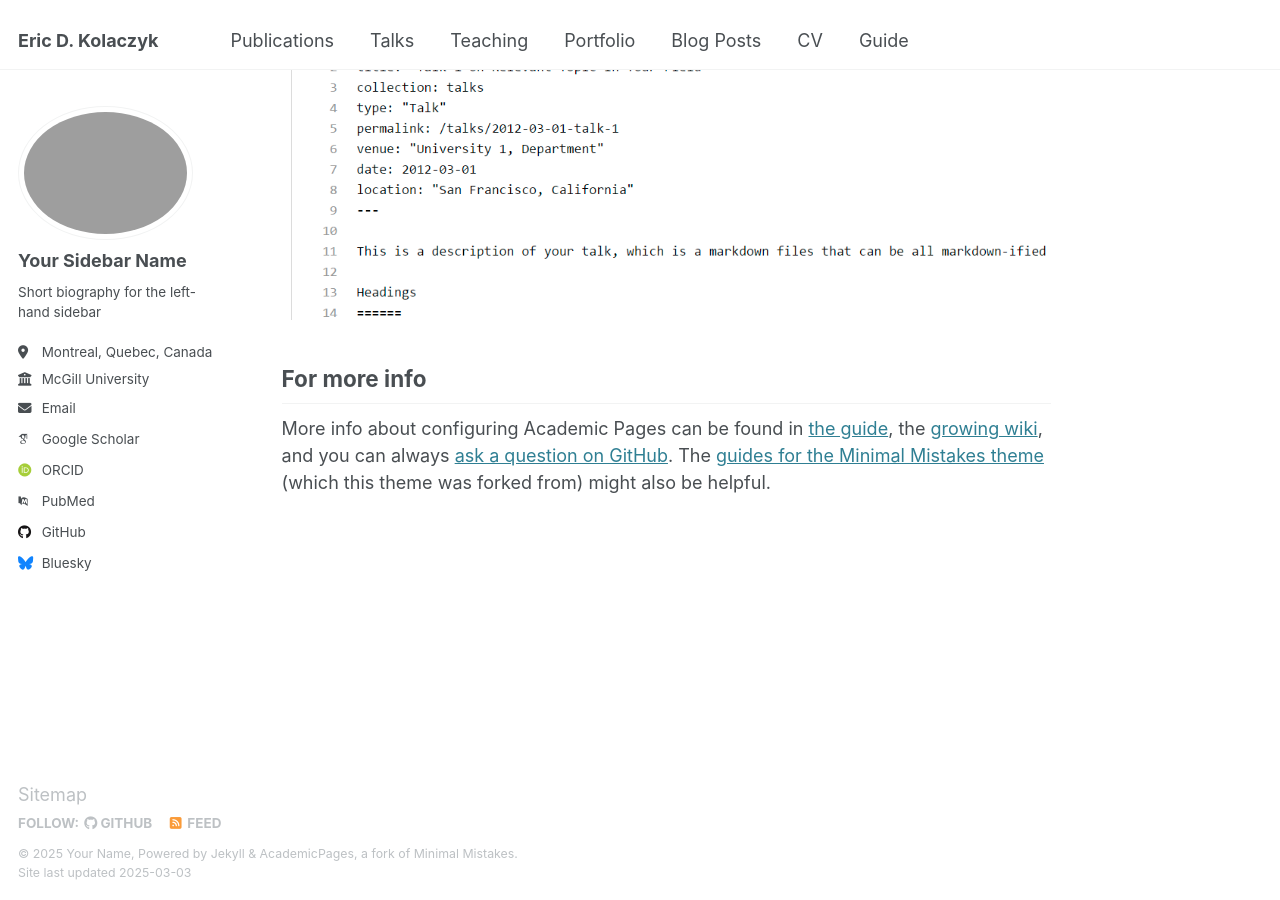
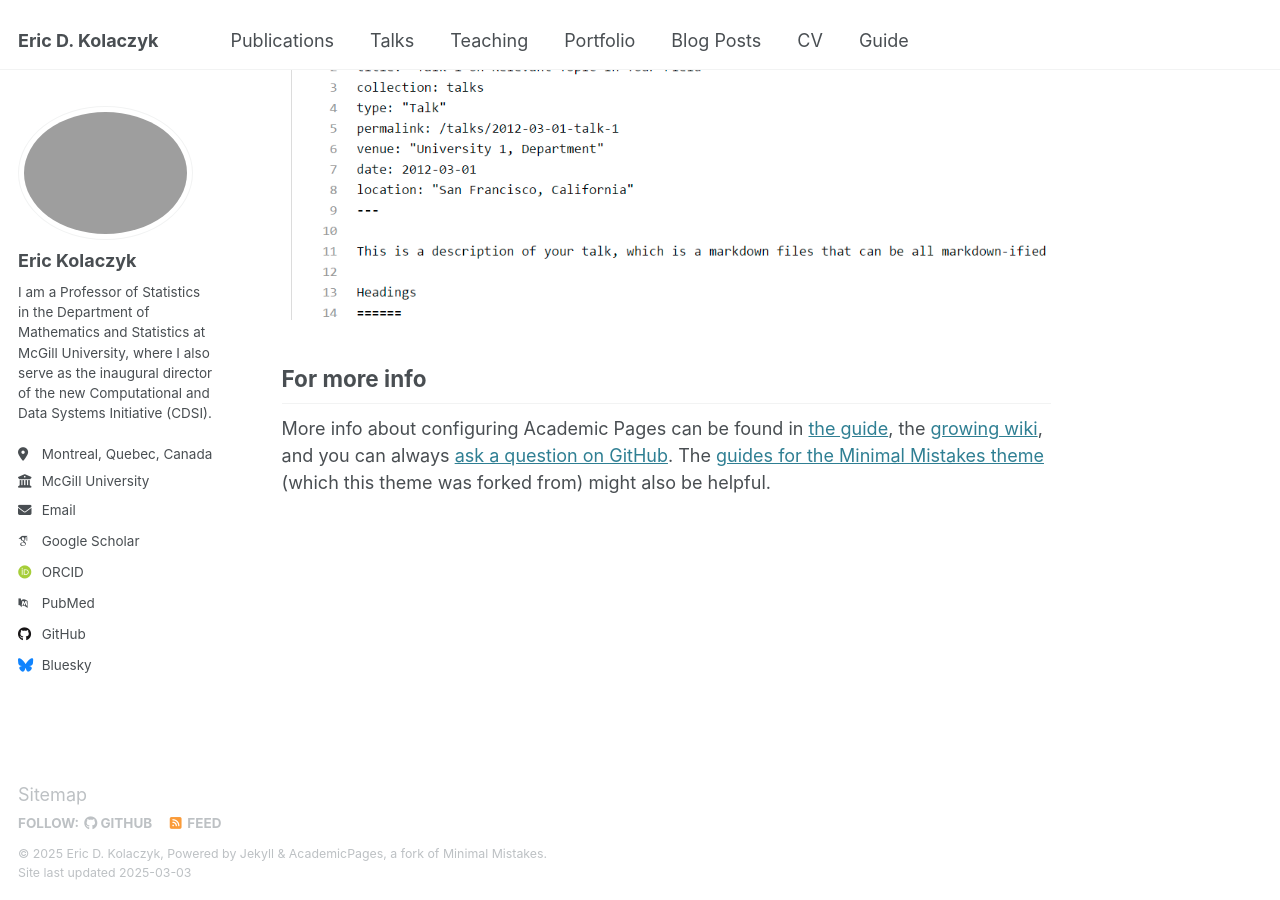
Before and after one commit to kolaczyk/kolaczyk.github.io, a Jekyll site: the page built from _pages/about.md, in a window 1280 px wide and 900 px high, scrolled down 2642 px. Built offline with Jekyll 4.4.1, drawn with Linux system fonts in a browser that asks for light colours; some web fonts are replaced.

Commit message:
Update _config.yml

```diff
--- a/_config.yml
+++ b/_config.yml
@@ -11,11 +11,11 @@ locale                   : "en-US"
 site_theme               : "default"
 title                    : "Eric D. Kolaczyk"
 title_separator          : "-"
-name                     : &name "Your Name"
+name                     : &name "Eric D. Kolaczyk"
 description              : &description "personal description"
-url                      : https://academicpages.github.io # the base hostname & protocol for your site e.g. "https://[your GitHub username].github.io"
+url                      : https://kolaczyk.github.io
 baseurl                  : "" # the subpath of your site, e.g. "/blog"
-repository               : "academicpages/academicpages.github.io"
+repository               : "kolaczyk/kolaczyk.github.io"
 
 # Site Author - The following control what appear as part of the author content on the side bar.
 #               If a field is blank the icon and link will not appear, otherwise it will be shown.
@@ -23,9 +23,9 @@ repository               : "academicpages/academicpages.github.io"
 author:
   # Biographic information
   avatar           : "17-EricKolaczykB.png"
-  name             : "Your Sidebar Name"
+  name             : "Eric Kolaczyk"
   pronouns         : # example: "he/his"
-  bio              : "Short biography for the left-hand sidebar"
+  bio              : "I am a Professor of Statistics in the Department of Mathematics and Statistics at McGill University, where I also serve as the inaugural director of the new Computational and Data Systems Initiative (CDSI)."
   location         : "Montreal, Quebec, Canada"
   employer         : "McGill University"
   uri              : # URL
```
